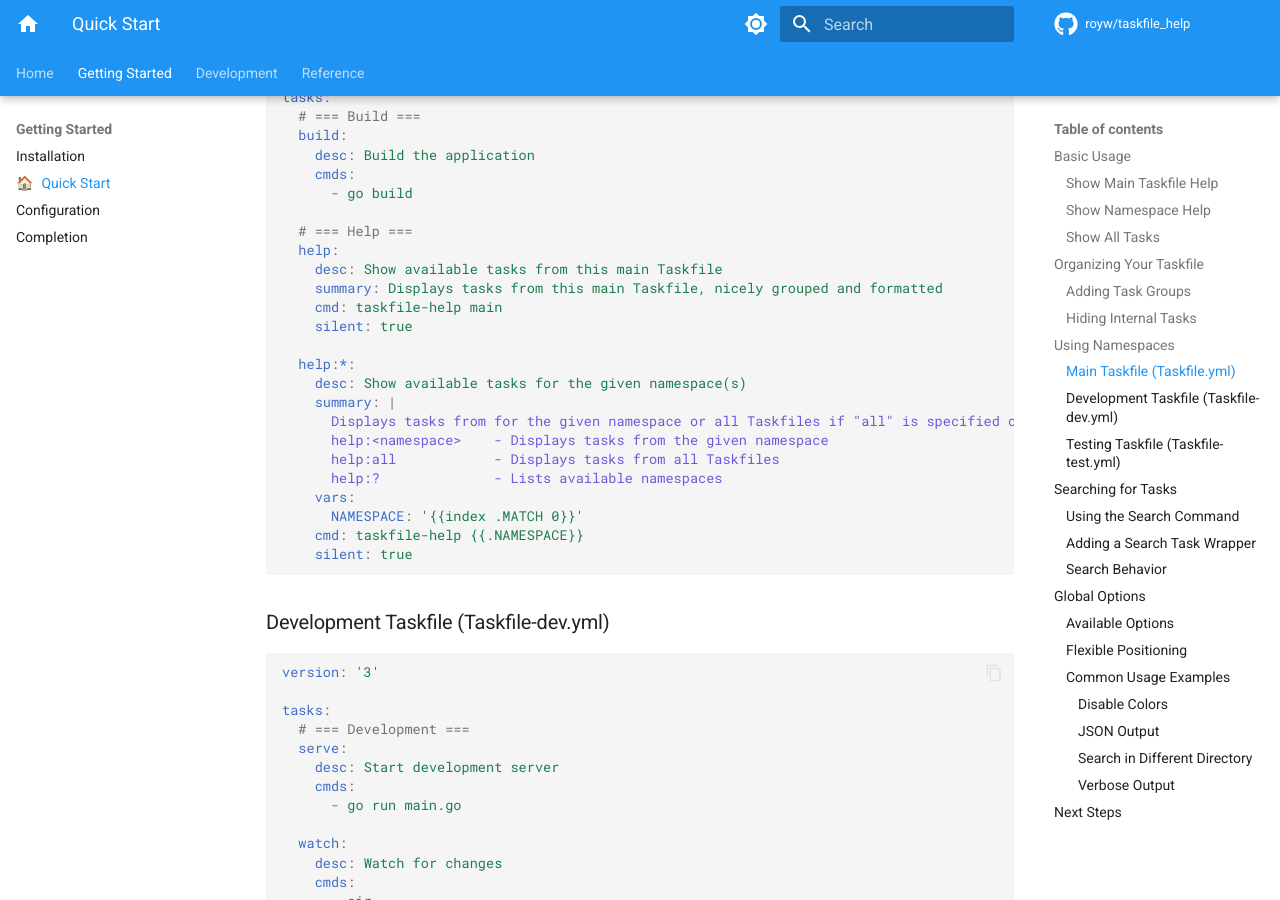
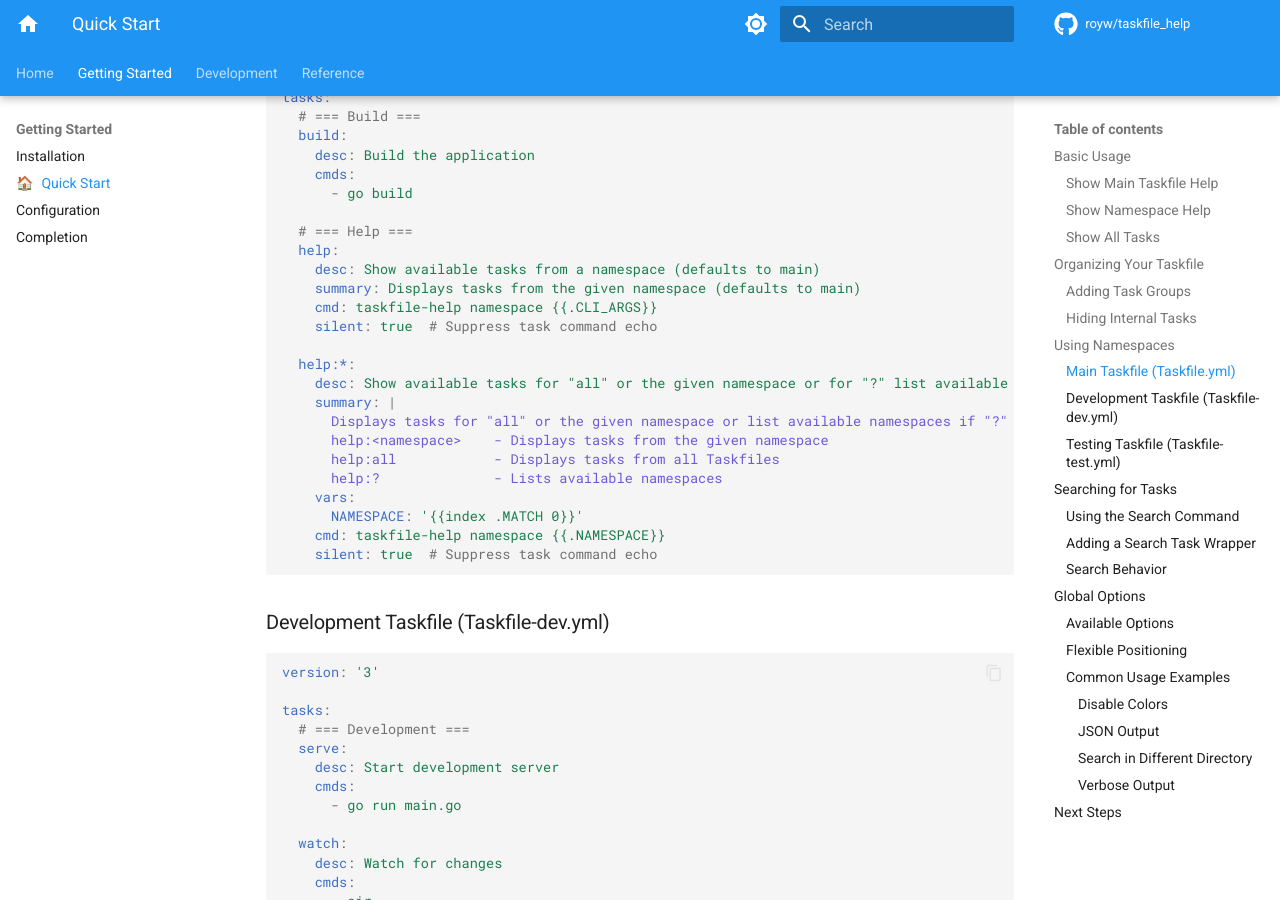
Before and after one commit to royw/taskfile_help, an MkDocs documentation site: the page built from docs/setup/quickstart.md, in a window 1280 px wide and 900 px high, scrolled down 2487 px. Built offline with MkDocs 1.6.1 and Material for MkDocs 9.7.7, drawn with Linux system fonts in a browser that asks for light colours; comment, search, counter and statistics services are not loaded; some of the changed text lies outside the part shown.

Commit message:
docs: update help and search task definitions to match Taskfile.yml

````diff
--- a/docs/setup/quickstart.md
+++ b/docs/setup/quickstart.md
@@ -121,22 +121,22 @@ tasks:
 
   # === Help ===
   help:
-    desc: Show available tasks from this main Taskfile
-    summary: Displays tasks from this main Taskfile, nicely grouped and formatted
-    cmd: taskfile-help main
-    silent: true
+    desc: Show available tasks from a namespace (defaults to main)
+    summary: Displays tasks from the given namespace (defaults to main)
+    cmd: taskfile-help namespace {{.CLI_ARGS}}
+    silent: true  # Suppress task command echo
 
   help:*:
-    desc: Show available tasks for the given namespace(s)
+    desc: Show available tasks for "all" or the given namespace or for "?" list available namespaces
     summary: |
-      Displays tasks from for the given namespace or all Taskfiles if "all" is specified or list available namespaces if "?" is specified
+      Displays tasks for "all" or the given namespace or list available namespaces if "?" is specified
       help:<namespace>    - Displays tasks from the given namespace
       help:all            - Displays tasks from all Taskfiles
       help:?              - Lists available namespaces
     vars:
       NAMESPACE: '{{index .MATCH 0}}'
-    cmd: taskfile-help {{.NAMESPACE}}
-    silent: true
+    cmd: taskfile-help namespace {{.NAMESPACE}}
+    silent: true  # Suppress task command echo
 ```
 
 ### Development Taskfile (Taskfile-dev.yml)
@@ -218,13 +218,19 @@ For convenience, add a search task to your main Taskfile:
 
 ```yaml
   # === Search ===
+  search:
+    desc: Search for tasks
+    summary: Search for tasks in all Taskfiles
+    cmd: taskfile-help search {{.CLI_ARGS}}
+    silent: true  # Suppress task command echo
+
   search:*:
     desc: Search for tasks
     summary: Search for tasks in all Taskfiles
     vars:
       PATTERN: '{{index .MATCH 0}}'
     cmd: taskfile-help search {{.PATTERN}}
-    silent: true
+    silent: true  # Suppress task command echo
 ```
 
 Now you can search using the task command:
````
Also changed, not shown: CHANGELOG.md (+2 -0 lines), README.md (+13 -8 lines), docs/index.md (+13 -8 lines).
